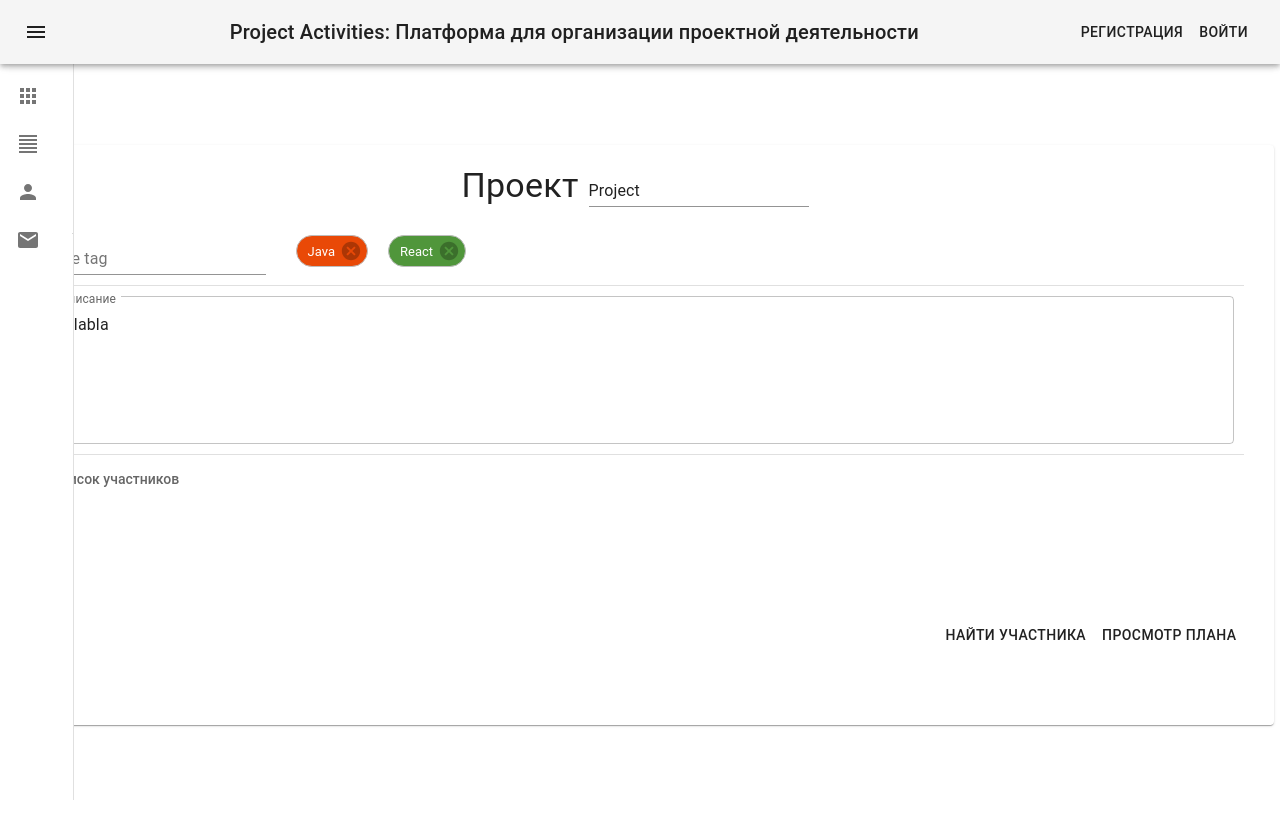
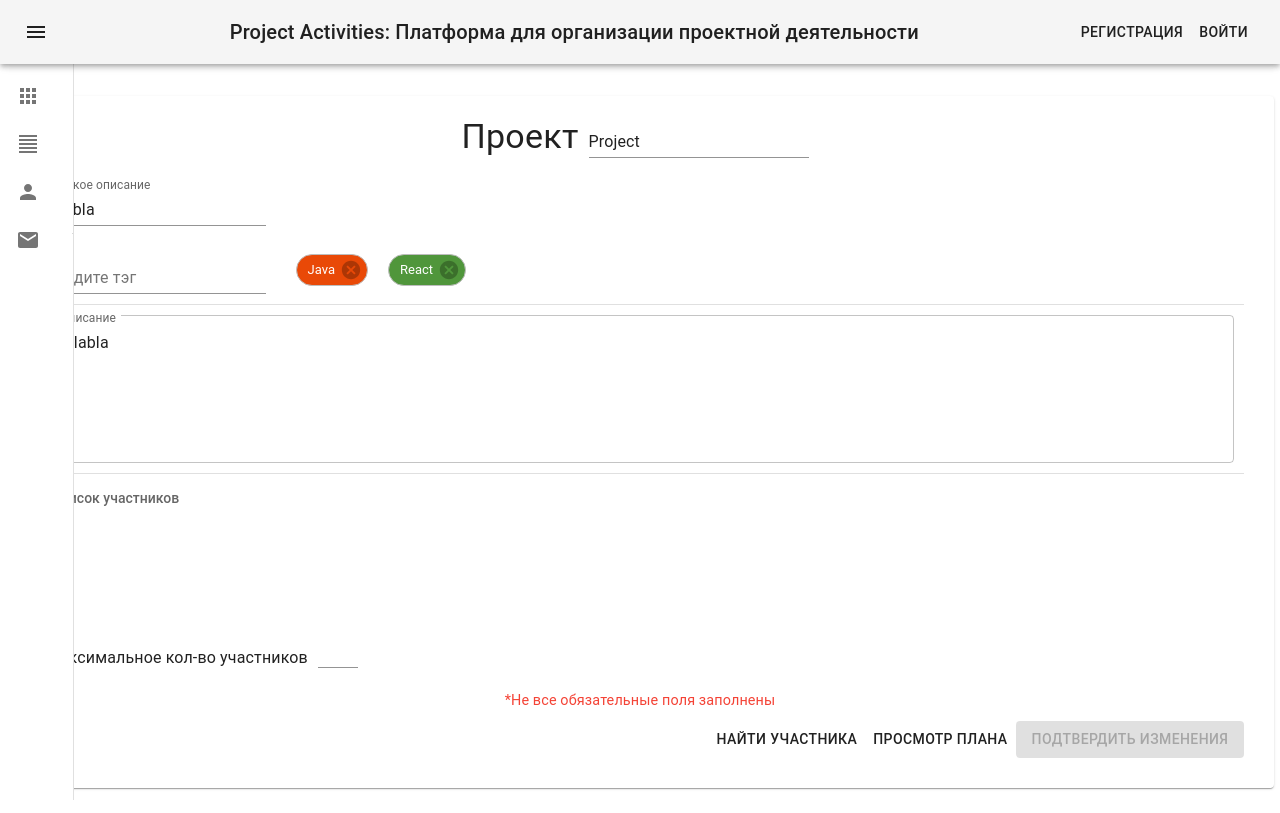
Before and after one commit to dartrhevan/student-projects-platform, a React (Create React App) app in the folder frontend/: page /project in a window 1280 px wide. Built offline with nearby package versions, Linux system fonts and the light colour scheme.

Commit message:
frontend many improvements

```diff
--- a/frontend/package.json
+++ b/frontend/package.json
@@ -18,6 +18,7 @@
     "@types/react": "^17.0.19",
     "@types/react-dom": "^17.0.9",
     "material-table": "latest",
+    "query-string": "^7.0.1",
     "react": "^17.0.2",
     "react-dom": "^17.0.2",
     "react-redux": "^7.2.1",
--- a/frontend/src/api/projects.ts
+++ b/frontend/src/api/projects.ts
@@ -6,13 +6,17 @@ import GenericResponse from "../model/dto/GenericResponse";
 import Tag from "../model/Tag";
 
 
-export function addProjects(project: Project) {
+export function addProject(project: DetailedProject) {
     //TODO: implement
+    console.log('Add project');
+    console.log(project);
     return new Promise<CommonResponse>((res, rej) => res(new CommonResponse()));
 }
 
-export function editProjects(project: Project) {
+export function editProject(project: DetailedProject) {
     //TODO: implement
+    console.log('Edit project');
+    console.log(project);
     return new Promise<CommonResponse>((res, rej) => res(new CommonResponse()));
 }
 
@@ -28,6 +32,6 @@ export function getProjectsForWorkspace(query: ProjectQuery) {
 export function getProjectInfo(projectId: string, workspaceId: string) {
     //TODO: implement
     return new Promise<GenericResponse<DetailedProject>>((res, rej) => res(new GenericResponse(
-        new DetailedProject(projectId, workspaceId, 'Project', ' Blabla', ' Blabla',
+        new DetailedProject(workspaceId, projectId, 'Project', ' Blabla', ' Blabla',
             ['1', "12"], [new Tag('Java', 0xE94907), new Tag('React')]))));
 }
--- a/frontend/src/components/elements/AddProject.tsx
+++ b/frontend/src/components/elements/AddWorkspace.tsx
@@ -15,7 +15,7 @@ import {closeDialog} from "../../store/actions/dialog/dialog";
 import {useDispatch, useSelector} from "react-redux";
 import isOpenDialog from "../../hooks/isOpenDialog";
 import List from "@material-ui/core/List";
-import {ListItemButton} from "@mui/material";
+import {Divider, ListItemButton} from "@mui/material";
 import Tag from "../../model/Tag";
 
 const useStyles = makeStyles(theme => ({
@@ -50,10 +50,10 @@ interface DialogProps {
     // open: boolean
     title: string
 
-    onSubmit: ((title:string, description: string, t: Tag[], p: string[]) => void)
+    onSubmit: ((title: string, description: string, t: Tag[], p: string[]) => void)
 }
 
-export default function AddProject({onSubmit, title}: DialogProps) {
+export default function AddWorkspace({onSubmit, title}: DialogProps) {
     const classes = useStyles();
     const dispatch = useDispatch();
     const open = useSelector(isOpenDialog);
@@ -91,8 +91,18 @@ export default function AddProject({onSubmit, title}: DialogProps) {
                 <TextField className={classes.but} variant='outlined' label='Название' onChange={handleTitleChange}/>
                 <TextField className={classes.but} minRows={3} variant='outlined' label='Enter description'
                            multiline={true} onChange={handleDescriptionChange}/>
-
-                <Paper className={clsx(classes.but, classes.paper)}>
+                <Typography variant='h6' paragraph>Настройки стандартного плана</Typography>
+                <Divider flexItem/>
+                <br/>
+                <Typography>Дата начала</Typography>
+                <TextField margin='normal' type='date'/>
+                <br/>
+                <Typography>Колличество спринтов</Typography>
+                <TextField margin='normal' type='number'/>
+                <br/>
+                <Typography>Длительность спринта (в неделях)</Typography>
+                <TextField margin='normal' type='number'/>
+                {/*<Paper className={clsx(classes.but, classes.paper)}>
                     <Typography className={classes.but}>Тэги</Typography>
                     <TagsPanel onSetTag={setTags} />
                 </Paper>
@@ -108,9 +118,6 @@ export default function AddProject({onSubmit, title}: DialogProps) {
                         }>
                         {participants.map(p => (
                             <ListItemButton key={p}>
-                                {/*<ListItemIcon>*/}
-                                {/*    <ClearIcon />*/}
-                                {/*</ListItemIcon>*/}
                                 <ListItemText primary={p}/>
                             </ListItemButton>))}
                     </List>
@@ -118,7 +125,7 @@ export default function AddProject({onSubmit, title}: DialogProps) {
                         <TextField label='Логин участниа' className={classes.but} onChange={handleNewPartChange}/>
                         <Button onClick={onAddNewParticipant}>Добавить участника</Button>
                     </div>
-                </Paper>
+                </Paper>*/}
 
                 <div className={classes.buts}>
                     <Button className={classes.but} onClick={submit}>Подтвердить</Button>
--- a/frontend/src/components/util/TagsPanel.tsx
+++ b/frontend/src/components/util/TagsPanel.tsx
@@ -30,7 +30,7 @@ interface ITagsPanelProps {
 // const stub = () => {
 // };
 
-export default function TagsPanel({onSetTag, label = 'tag', tagInputClasses = [], editable = true, values = []}: ITagsPanelProps) {
+export default function TagsPanel({onSetTag, label = 'тэг', tagInputClasses = [], editable = true, values = []}: ITagsPanelProps) {
     const classes = useStyles();
     const [tagsReference, setTagsReference] = useState(values);
     const [tags, setTags] = useState(values);
@@ -67,7 +67,7 @@ export default function TagsPanel({onSetTag, label = 'tag', tagInputClasses = []
 
     return (
         <>
-            {editable ? (<TextField className={clsx(classes.input, ...tagInputClasses)} label={`Type ${label}`}
+            {editable ? (<TextField className={clsx(classes.input, ...tagInputClasses)} label={`Введите ${label}`}
                                     value={tag} onChange={handleChange} onKeyPress={addTag}/>) : (<></>)}
 
             <div className={classes.chips}>
--- a/frontend/src/model/Project.ts
+++ b/frontend/src/model/Project.ts
@@ -1,5 +1,6 @@
 import Tag from "./Tag";
 import {IBadge} from "../props.common/ListItemProps";
+import {allNotEmpty} from "../utils/utils";
 
 export enum ProjectRole {
     OWNER,
@@ -21,14 +22,51 @@ labelColors.set(ProjectStatus.NEW, 'green');
 
 export default class Project implements IBadge {
     constructor(public id: string, public workSpaceId: string, public title: string, public description: string,
-                public tags: Tag[], status = ProjectStatus.NEW,
-                public label: string = status, public labelColor = labelColors.get(status) as string) {
+                public tags: Tag[], public status = ProjectStatus.NEW, public label= status,
+                public labelColor = labelColors.get(status) as string) {
     }
 }
 
 export class DetailedProject {
-    constructor(public id: string, public workSpaceId: string, public title: string, public shortDescription: string,
-                public fullDescription: string, public participantLogins: string[], public tags: Tag[],
-                public role = ProjectRole.OWNER, status = ProjectStatus.NEW) {
+    constructor(public workSpaceId: string, public id: string = '', public title: string = '',
+                public shortDescription: string = '', public fullDescription: string = '',
+                public participantLogins: string[] = [], public tags: Tag[] = [],
+                public role = ProjectRole.OWNER, public maxParticipantsCount = 5,
+                public status = ProjectStatus.NEW) {
     }
+
+    public get isNewFilled() {
+        return allNotEmpty(this.workSpaceId, this.shortDescription, this.fullDescription, this.title);
+    }
+
+    public withTitle(title: string) {
+        const project: DetailedProject = this.clone();//Object.assign({}, this);
+        project.title = title;
+        return project;
+    }
+
+    public withFullDescription(descr: string) {
+        const project: DetailedProject = this.clone();//Object.assign({}, this);
+        project.fullDescription = descr;
+        return project;
+    }
+
+    public withShortDescription(descr: string) {
+        const project: DetailedProject = this.clone();//Object.assign({}, this);
+        project.shortDescription = descr;
+        return project;
+    }
+
+    public clone(): any {
+        const cloneObj = new (this.constructor as any)(this.workSpaceId);
+        for (const attribute in this) {
+            // if (typeof this[attribut] === "object") {
+            //     cloneObj[attribut] = this[attribut].clone();
+            // } else {
+                cloneObj[attribute] = this[attribute];
+            // }
+        }
+        return cloneObj;
+    }
+
 }
--- a/frontend/src/pages/ProjectDetailedPage.tsx
+++ b/frontend/src/pages/ProjectDetailedPage.tsx
@@ -1,17 +1,25 @@
 import React, {useEffect, useState} from 'react';
-import {useParams} from "react-router-dom";
-import {getProjectInfo} from "../api/projects";
+import {addProject, editProject, getProjectInfo} from "../api/projects";
 import {DetailedProject, ProjectRole} from "../model/Project";
 import {Button, makeStyles, Paper} from "@material-ui/core";
-import {Divider, ListItemButton, TextField, Typography, ListItemText, ListSubheader, List} from "@mui/material";
+import queryString from 'query-string';
+import {
+    Divider,
+    ListItemButton,
+    TextField,
+    Typography,
+    ListItemText,
+    ListSubheader,
+    List
+} from "@mui/material";
 import TagsPanel from "../components/util/TagsPanel";
-
 import Centered from "../components/util/Centered";
+import ErrorMessage from "../components/elements/ErrorMessage";
 
 const useStyles = makeStyles(theme => ({
     paper: {
         padding: '10px 20px',
-        width: '70vw',
+        width: '70%',
         minHeight: '70vh',
         marginTop: '70px',
         '&:only-child': {
@@ -36,11 +44,13 @@ const useStyles = makeStyles(theme => ({
 }));
 
 interface ProjectParams {
-    workspaceId: string,
-    projectId: string
+    workspaceId: string
+    projectId?: string
+    isNew?: string
 }
 
-const RoleSpecificButton = ({project}: { project?: DetailedProject }) => {
+const RoleSpecificButton = ({project, onSubmit, enabled, isNew}:
+                                { isNew: boolean, enabled?: boolean, project?: DetailedProject, onSubmit: () => void }) => {
     switch (project?.role) {
         case ProjectRole.OWNER:
             return (
@@ -51,69 +61,116 @@ const RoleSpecificButton = ({project}: { project?: DetailedProject }) => {
                     <Button href={`/project_plan?projectId=${project.id}&workspaceId=${project.workSpaceId}`}>
                         Просмотр плана
                     </Button>
+                    <Button variant='contained' disabled={!enabled} onClick={onSubmit}>
+                        Подтвердить изменения
+                    </Button>
                 </>);
         case ProjectRole.PARTICIPANT:
-            return (
-                <Button href={`/project_plan?projectId=${project.id}&workspaceId=${project.workSpaceId}`}>
-                    Просмотр плана
-                </Button>);
         case ProjectRole.MENTOR:
             return (
                 <Button href={`/project_plan?projectId=${project.id}&workspaceId=${project.workSpaceId}`}>
                     Просмотр плана
                 </Button>);
+        // case ProjectRole.MENTOR:
+        //     return (
+        //         <Button href={`/project_plan?projectId=${project.id}&workspaceId=${project.workSpaceId}`}>
+        //             Просмотр плана
+        //         </Button>);
         case ProjectRole.STRANGER:
             return (<Button>Присоединиться</Button>);
         default:
-            return <></>
+            return isNew ?
+                <Button variant='contained' disabled={!enabled} onClick={onSubmit}>
+                    Подтвердить изменения
+                </Button>
+                : <></>
     }
 }
 
 interface EditableFieldProps {
     field: (project?: DetailedProject) => string | undefined,
-    props: object,
+    props?: object,
     prefix?: string
     project?: DetailedProject
     multiline?: boolean
+    left?: boolean
     label: string
+    isNew?: boolean
+    onChange: (s: string) => void
 }
 
-const EditableField = ({project, props, field, prefix = '', label, multiline = false}: EditableFieldProps) =>
-    project?.role === ProjectRole.OWNER
+const EditableField = ({project, props = {}, left = false, field, prefix = '', onChange,
+                           label, multiline = false, isNew = false}: EditableFieldProps) =>
+    project?.role === ProjectRole.OWNER || isNew
         ? (
-            <div style={{width: '100%', display: 'flex', flexDirection: 'row', justifyContent: 'center'}}>
+            <div style={{
+                width: '100%',
+                display: 'flex',
+                flexDirection: 'row',
+                justifyContent: left ? 'start' : 'center'
+            }}>
                 <Typography {...props}>{prefix}</Typography>
                 <TextField label={label} sx={{margin: '10px'}} fullWidth={multiline} minRows={5}
                            variant={multiline ? 'outlined' : 'standard'} multiline={multiline}
-                           defaultValue={field(project)}/>
+                           defaultValue={field(project)} onChange={e => onChange((e.target as HTMLInputElement).value)}/>
             </div>)
         : <Typography {...props}>{prefix + field(project)}</Typography>;
 
 export default function ProjectDetailedPage() {
-    const {workspaceId, projectId} = useParams<ProjectParams>();
+    // const params = useLocation<ProjectParams>().state;
+    const params = queryString.parse(window.location.search);
+    const workspaceId = params?.workspaceId, projectId = params?.projectId;
+    const isNew = params?.isNew !== undefined;
+
     const classes = useStyles();
-    const [project, setProject] = useState(undefined as DetailedProject | undefined);
+    const [project, setProject] = useState(isNew ? new DetailedProject(workspaceId as string) : undefined);
 
     useEffect(() => {
-            getProjectInfo(workspaceId, projectId).then(r => setProject(r.payload)).catch(console.log)
+            if (!isNew) {
+                getProjectInfo(projectId as string, workspaceId as string)
+                    .then(r => setProject(r.payload)).catch(console.log)
+            }
         }, //TODO: catch
-        [workspaceId, projectId]);
+        [workspaceId, projectId, isNew]);
+
     console.log('render with')
     console.log(project)
+    const allFilled = project?.isNewFilled;//allNotEmpty(username, password);
+
+    function onSubmit() {
+        if (isNew) {
+            addProject(project as DetailedProject);
+        } else {
+            editProject(project as DetailedProject);
+        }
+    }
+
     return (
         <Paper className={classes.paper}>
             <Centered additionalClasses={[classes.inner]}>
-                <EditableField label='' props={{variant: 'h4'}} project={project} prefix={'Проект '}
-                               field={p => `${p?.title}`}/>
-                <div style={{width: '100%', display: 'flex', flexDirection: 'row', justifyContent: 'center', flexWrap: 'wrap' }}>
-                    <TagsPanel onSetTag={() => {}} editable={project?.role === ProjectRole.OWNER} values={project?.tags}/>
+                <EditableField isNew={isNew} label='' props={{variant: 'h4'}} project={project}
+                               prefix={'Проект '} field={p => p?.title}
+                               onChange={t => setProject((project as DetailedProject).withTitle(t))}/>
+                <EditableField isNew={isNew} left label='Краткое описание'
+                               project={project} field={p => p?.shortDescription}
+                               onChange={t => setProject((project as DetailedProject).withShortDescription(t))}/>
+                <div style={{
+                    width: '100%',
+                    display: 'flex',
+                    flexDirection: 'row',
+                    justifyContent: 'center',
+                    flexWrap: 'wrap'
+                }}>
+                    <TagsPanel onSetTag={() => {
+                    }} editable={project?.role === ProjectRole.OWNER} values={project?.tags}/>
                 </div>
                 <Divider flexItem/>
                 <EditableField label='Описание' multiline props={{className: classes.descr}} project={project}
-                               field={p => p?.fullDescription}/>
+                               field={p => p?.fullDescription} isNew={isNew}
+                               onChange={t => setProject((project as DetailedProject).withFullDescription(t))}/>
                 <Divider flexItem/>
                 <List
-                    sx={{ width: '100%' }}
+                    sx={{width: '100%'}}
                     component="nav"
                     aria-labelledby="nested-list-subheader"
                     subheader={
@@ -126,8 +183,13 @@ export default function ProjectDetailedPage() {
                             <ListItemText primary={p}/>
                         </ListItemButton>))}
                 </List>
+                <div className={classes.butGr} style={{justifyContent: 'start'}}>
+                    <Typography sx={{margin: '10px'}}>Максимальное кол-во участников</Typography>
+                    <TextField sx={{width: '40px'}} type='number' variant='standard'/>
+                </div>
+                <ErrorMessage message='*Не все обязательные поля заполнены' condition={!allFilled}/>
                 <div className={classes.butGr}>
-                    <RoleSpecificButton project={project}/>
+                    <RoleSpecificButton isNew={isNew} enabled={allFilled} onSubmit={onSubmit} project={project}/>
                 </div>
             </Centered>
         </Paper>
--- a/frontend/src/pages/Projects.tsx
+++ b/frontend/src/pages/Projects.tsx
@@ -11,7 +11,7 @@ import getPaging from "../hooks/getPaging";
 import CheckBoxInfo from "../model/CheckBoxInfo";
 
 
-interface ProjectsParams {
+interface ProjectsParams {//TODO: remove
     workspaceId: string,
     workspaceTitle: string
 }
@@ -44,5 +44,6 @@ export default function Projects() {
 
     return (<BadgePage checkBoxes={[new CheckBoxInfo('Показать только активные', setActiveOnly)]}
                        title={`Проекты из "${workspaceTitle}"`} badgeData={data} squared={false}
-                       href={i => `/project?projectId=${i}&workspaceId=${workspaceId}`}/>);
+                       href={i => `/project?projectId=${i}&workspaceId=${workspaceId}`}
+                       addTitle='Добавить проект' addOnClick={() => window.location.href=`/project?isNew&workspaceId=${workspaceId}`}/>);
 }
--- a/frontend/src/pages/Workspaces.tsx
+++ b/frontend/src/pages/Workspaces.tsx
@@ -1,7 +1,18 @@
-import React from 'react';
+import React, {useEffect, useState} from 'react';
 import {makeStyles} from "@material-ui/core";
 import BadgePage from "../components/elements/BadgePage";
 import CheckBoxInfo from "../model/CheckBoxInfo";
+import {openDialog} from "../store/actions/dialog/dialog";
+import {shallowEqual, useDispatch, useSelector} from "react-redux";
+import {getProjectsForWorkspace} from "../api/projects";
+import ProjectQuery from "../model/dto/ProjectQuery";
+import Pageable from "../model/Pageable";
+import {initPaging} from "../store/actions/paging/setPagingData";
+import {useParams} from "react-router-dom";
+import getPaging from "../hooks/getPaging";
+import Project from "../model/Project";
+import Workspace from "../model/Workspace";
+import {getUsersWorkspaces} from "../api/workspaces";
 
 
 const useStyles = makeStyles(theme => ({
@@ -20,13 +31,32 @@ const useStyles = makeStyles(theme => ({
     }
 }));
 
-export default function Projects() {
+interface WorkspacesParams {
+    workspaceId: string,
+    workspaceTitle: string
+}
+
+export default function Workspaces() {
     const classes = useStyles();
+    const {workspaceId, workspaceTitle} = useParams<WorkspacesParams>();
+    const {totalCount, pageSize, pageNumber} = useSelector(getPaging, shallowEqual);
 
+    const [data, setData] = useState([] as Workspace[]);
     console.log("render Projects")
 
+    const dispatch = useDispatch();
+
+    useEffect(() => {
+        getUsersWorkspaces(new Pageable(pageNumber, pageSize)).then(r => {
+            setData(r.payload.w)
+            dispatch(initPaging(r.payload.p.totalCount, r.payload.p.pageSize, r.payload.p.pageNumber))//TODO: call back here
+        })
+    }, [workspaceId, workspaceTitle]);
+
     return (<BadgePage
-        title='Просмотр публичных рабочих пространств'
-        badgeData={['A', 'B', 'C', 'D', 'E', 'F', 'A1', '1B', 'C1', 'D1', 'E1', '1F'].map(s => ({id: s, title: s}))}
-        href={s => `/projects/${s}/${s}`}/>);
+        addTitle='Создать рабочее пространство'
+        addOnClick={() => dispatch(openDialog())}
+        title='Просмотр рабочих пространств'
+        badgeData={data}
+        href={s => `/projects/${(s as Workspace).id}/${(s as Workspace).title}`}/>);
 }
```
Also changed, not shown: frontend/src/api/workspaces.ts (+12 -7 lines), frontend/src/components/elements/BadgePage.tsx (+7 -5 lines), frontend/src/components/elements/QueryPanel.tsx (+14 -16 lines), 1 other file (tests, documents, lock files or other folders).
